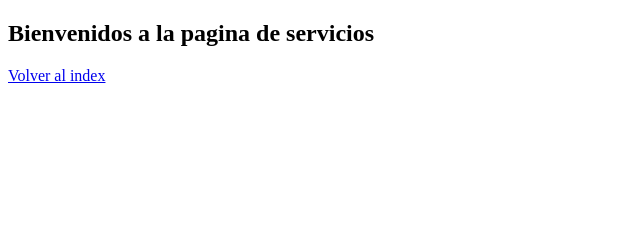
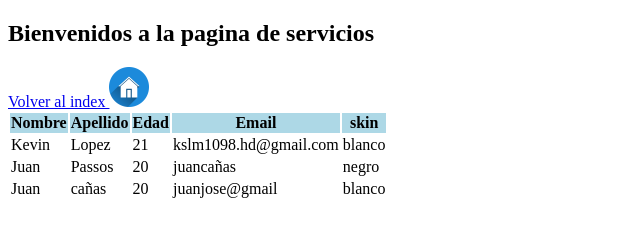
Before and after one commit to KevinLopezMontano/primerPaginaWeb2025, a plain HTML site: page paginas/servicios.html in a window 1280 px wide. Shown: the whole page, without its empty margins (0-640 px from the left). Drawn offline with Linux system fonts and the light colour scheme.

Commit message:
tercer clase

```diff
--- a/paginas/servicios.html
+++ b/paginas/servicios.html
@@ -8,8 +8,40 @@
 <body>
 
     <h2>Bienvenidos a la pagina de servicios </h2>
-    <a href="../index.html">Volver al index</a>
+    <a href="../index.html">Volver al index <img src="../img/boton_inicio.png" width="40px"  alt=" imagen boton inicio" title="ir al index"></a>
+
+    <table>
+        <tr style="background-color: lightblue;">
+
+            <th>Nombre</th>
+            <th>Apellido</th>
+            <th>Edad</th>
+            <th>Email</th>
+            <th>skin</th>
 
 
+
+        </tr>
+        <tr>
+            <td>Kevin</td>
+            <td>Lopez</td>
+            <td>21</td>
+            <td>kslm1098.hd@gmail.com</td>
+            <td>blanco</td>
+        </tr>
+        <tr>
+            <td>Juan</td>
+            <td>Passos</td>
+            <td>20</td>
+            <td>juancañas</td>
+            <td>negro</td>
+        </tr>
+        <tr>
+            <td>Juan</td>
+            <td>cañas</td>
+            <td>20</td>
+            <td>juanjose@gmail</td>
+            <td>blanco</td>
+    </table>
 </body>
 </html>
```
Also changed, not shown: index.html (+3 -0 lines), paginas/contacto.html (+19 -1 lines), img/boton_inicio.png (added), img/contacto.png (added), img/servivcios.png (added).
